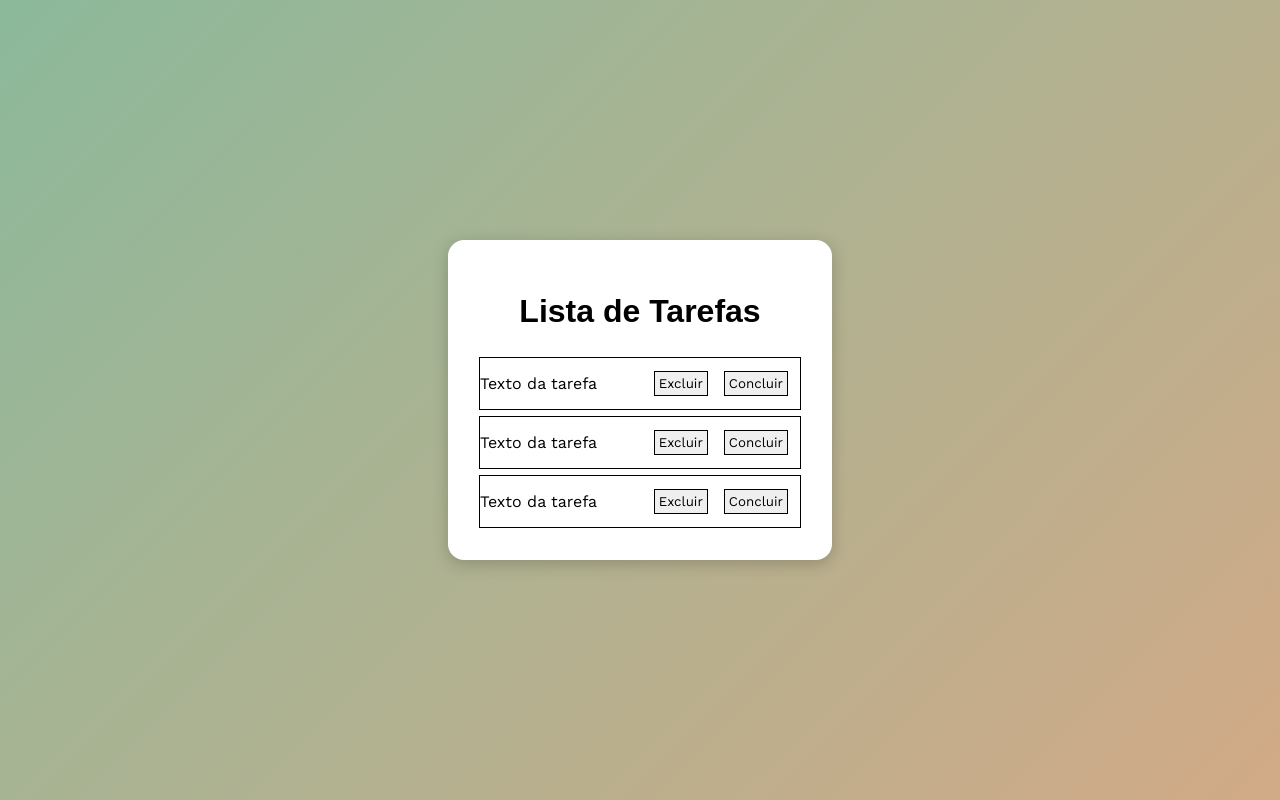
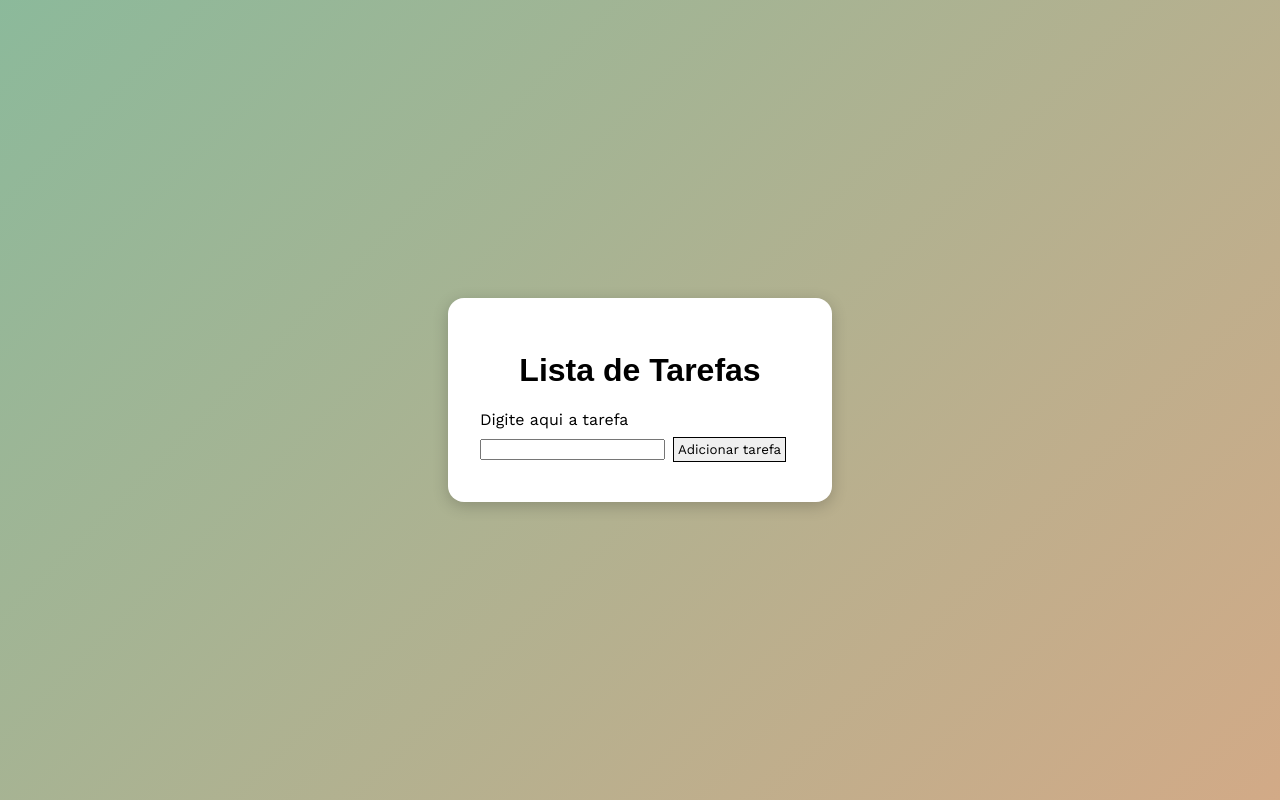
Before and after one commit to afteruniversity/lista-tarefas-react, a React (Vite) app: page / in a window 1280 px wide. Built offline with nearby package versions, Linux system fonts and the light colour scheme; a web font is replaced by a local one.

Commit message:
feat: Começando a implementar adição e exclusão de tarefas

```diff
--- a/src/components/Task/Task.jsx
+++ b/src/components/Task/Task.jsx
@@ -1,12 +1,13 @@
 import './Task.css'
 
-export const Task = () => {
+export const Task = ({ taskId, task, handleDelete, handleDone }) => {
+    console.log(taskId)
     return(
     <div className="task-container">
-        <p>Texto da tarefa</p>
+        <p>{task}</p>
         <div className="buttons-container">
-            <button>Excluir</button>
-            <button>Concluir</button>
+            <button onClick={() => handleDelete(taskId)}>Excluir</button>
+            <button onClick={() => handleDone(taskId)}>Concluir</button>
         </div>
     </div>
     )
--- a/src/components/TaskBoard/TaskBoard.jsx
+++ b/src/components/TaskBoard/TaskBoard.jsx
@@ -1,13 +1,56 @@
 import './TaskBoard.css'
 import Task from '../Task/Task'
+import { useState, useEffect, use } from 'react'
 
 export const TaskBoard = () => {
+    const [task, setTask] = useState('')
+    const [tasksList, setTasksList] = useState([])
+
+    const handleTaskSubmit= (event) => {
+        event.preventDefault() // previne o comportamento padrão do navegador de lidar com envio de formulários
+        if (task.trim() === '') { // verifica se tá vazio
+            alert('Por favor, insira uma tarefa válida.');
+            return;
+        }
+        setTasksList((prevTasks) => [...prevTasks, task])
+        setTask('')
+    }
+
+    const handleDelete = (taskToDelete) => {
+        setTasksList((prevTasks) => prevTasks.filter((taskId) => taskId !== taskToDelete));
+    }
+    const handleDone = () => {
+        alert("Tarefa concluída com sucesso!")
+    }
+
+    useEffect(() => {
+        console.log('A task was deleted. Current tasks:', tasksList);
+    }, [tasksList]);
+
+
     return (
         <div className="task-board">
             <h1 className="task-title">Lista de Tarefas</h1>
-            <Task/>
-            <Task/>
-            <Task/>
+            <form onSubmit={handleTaskSubmit}>
+                <label htmlFor="task-input">Digite aqui a tarefa</label>
+                <input
+                    value={task}
+                    onChange={(e) => setTask(e.target.value)}
+                    type="text"
+                    id="task-input"
+                />
+                <button type="submit">Adicionar tarefa</button>
+            </form>
+            {tasksList.map((taskInstance, index) => (
+                <Task
+                    key={index}
+                    task={taskInstance}
+                    taskId={index}
+                    handleDelete={handleDelete}
+                    handleDone={handleDone}
+                />
+))}
+
         </div>
     )
 }
```
